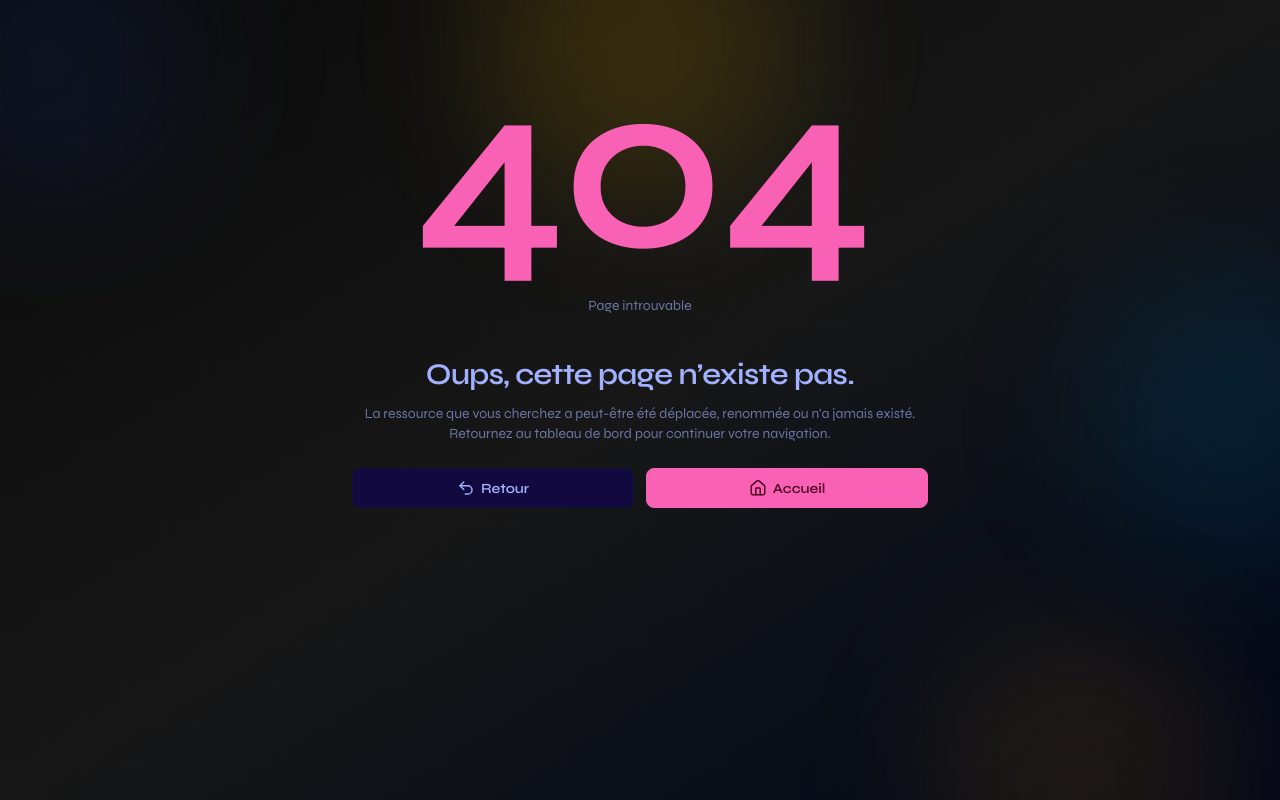
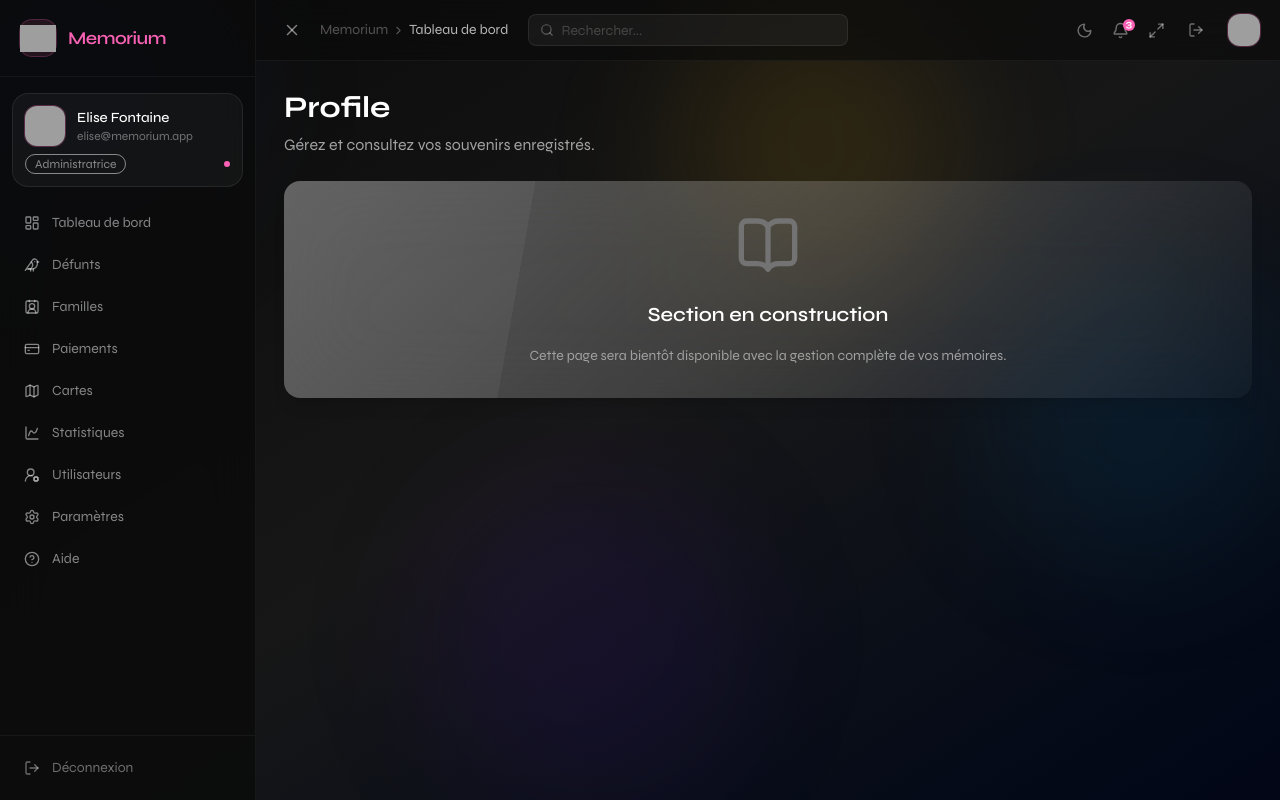
Before and after one commit to gedeon2306/memorium, a Next.js app in the folder frontend/: page /dashboard/profile in a window 1280 px wide. Before the commit this address had no page. Built offline with nearby package versions, Linux system fonts and the light colour scheme; grey boxes are pictures that could not be loaded.

Commit message:
Ajout de la page profile

```diff
--- /dev/null
+++ b/frontend/app/dashboard/profile/page.tsx
@@ -0,0 +1,32 @@
+"use client";
+
+import { motion } from "framer-motion";
+import { BookOpen } from "lucide-react";
+
+export default function DefuntsPage() {
+  return (
+    <motion.div
+      initial={{ opacity: 0, y: 20 }}
+      animate={{ opacity: 1, y: 0 }}
+      transition={{ duration: 0.5 }}
+      className="space-y-6"
+    >
+      <div>
+        <h1 className="text-3xl font-bold text-white">Profile</h1>
+        <p className="mt-2 text-base text-neutral-400">
+          Gérez et consultez vos souvenirs enregistrés.
+        </p>
+      </div>
+
+      <div className="card glass border border-white/6 bg-white/3 shadow-lg">
+        <div className="card-body p-8 text-center">
+          <BookOpen className="w-16 h-16 mx-auto text-neutral-500 mb-4" />
+          <h2 className="text-xl font-semibold text-white mb-2">Section en construction</h2>
+          <p className="text-neutral-400">
+            Cette page sera bientôt disponible avec la gestion complète de vos mémoires.
+          </p>
+        </div>
+      </div>
+    </motion.div>
+  );
+}
--- a/frontend/src/components/Sidebar.tsx
+++ b/frontend/src/components/Sidebar.tsx
@@ -48,7 +48,10 @@ export default function Sidebar({ sidebarOpen, onClose }: SidebarProps) {
 
   const handleNavClick = (href: string) => {
     router.push(href);
-    onClose?.();
+    // Ferme le sidebar seulement sur mobile
+    if (window.innerWidth < 768) {
+      onClose?.();
+    }
   };
 
   return (
@@ -88,7 +91,10 @@ export default function Sidebar({ sidebarOpen, onClose }: SidebarProps) {
             </div>
 
             {/* User info */}
-            <div className="mx-3 mt-4 rounded-2xl border border-white/8 bg-white/4 p-3">
+            <div
+              onClick={() => handleNavClick(ROUTES.DASHBOARD.PROFILE)}
+              className="mx-3 mt-4 rounded-2xl border border-white/8 bg-white/4 p-3 cursor-pointer transition-all duration-200 hover:bg-white/8 hover:border-white/15"
+            >
               <div className="flex items-center gap-3">
                 <div className="avatar">
                   <div className="h-10 w-10 rounded-xl ring-1 ring-primary/30 overflow-hidden">
@@ -102,14 +108,18 @@ export default function Sidebar({ sidebarOpen, onClose }: SidebarProps) {
               </div>
               <div className="mt-2 flex items-center justify-between">
                 <span className="badge badge-sm badge-outline text-white/50">{user.role}</span>
-                <ChevronRight size={12} className="text-white/30" />
+                {pathname === ROUTES.DASHBOARD.PROFILE ? (
+                  <div className="ml-auto h-1.5 w-1.5 rounded-full bg-primary" />
+                ) : (
+                  <ChevronRight size={12} className="text-white/30" />
+                )}
               </div>
             </div>
 
             {/* Nav links */}
             <nav className="mt-4 flex-1 space-y-0.5 px-3 overflow-y-auto">
               {navLinks.map(({ icon: Icon, label, href }) => {
-                const isActive = pathname === href;
+                const isActive = pathname === href || (href !== ROUTES.DASHBOARD.ROOT && pathname.startsWith(href));
                 return (
                   <button
                     key={href}
--- a/frontend/src/constants/routes.ts
+++ b/frontend/src/constants/routes.ts
@@ -19,5 +19,6 @@ export const ROUTES = {
     SETTINGS: '/dashboard/settings',
     STATS: '/dashboard/stats',
     USERS: '/dashboard/users',
+    PROFILE: '/dashboard/profile',
   },
 } as const;
```
